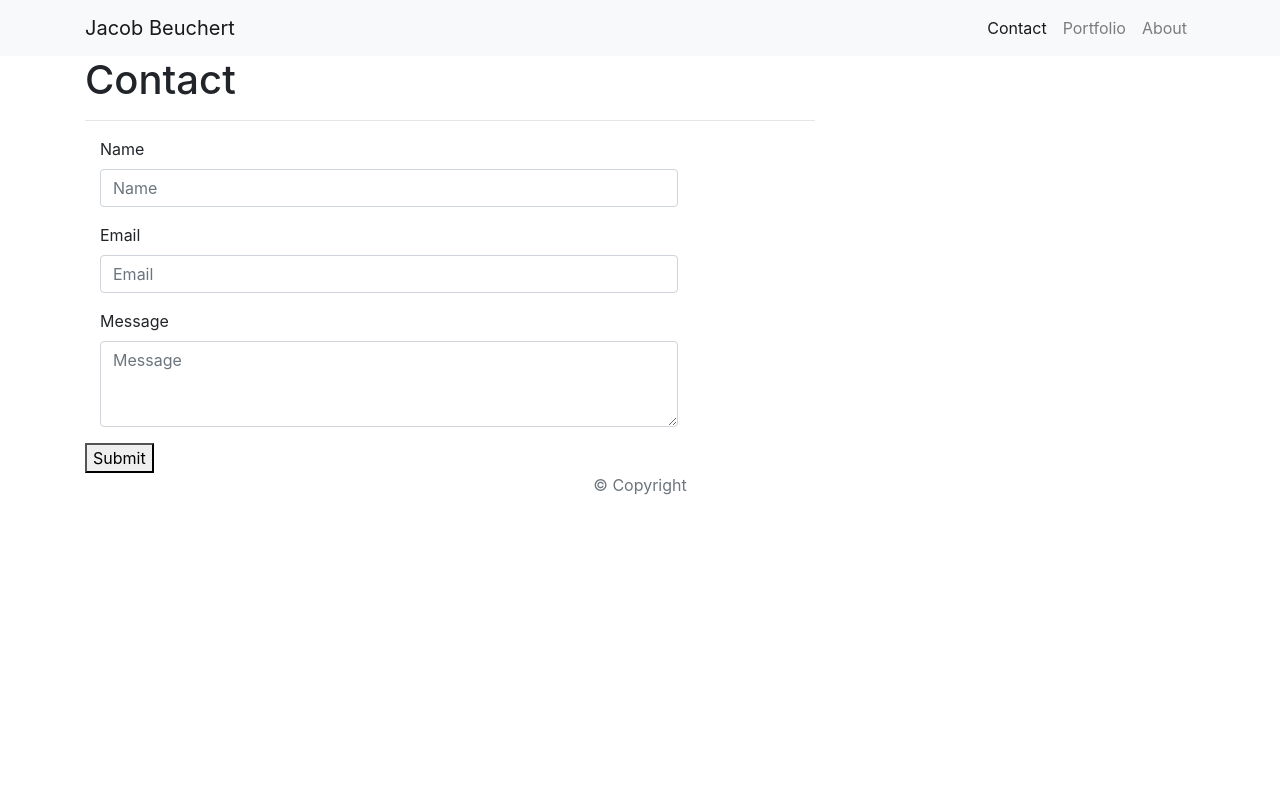
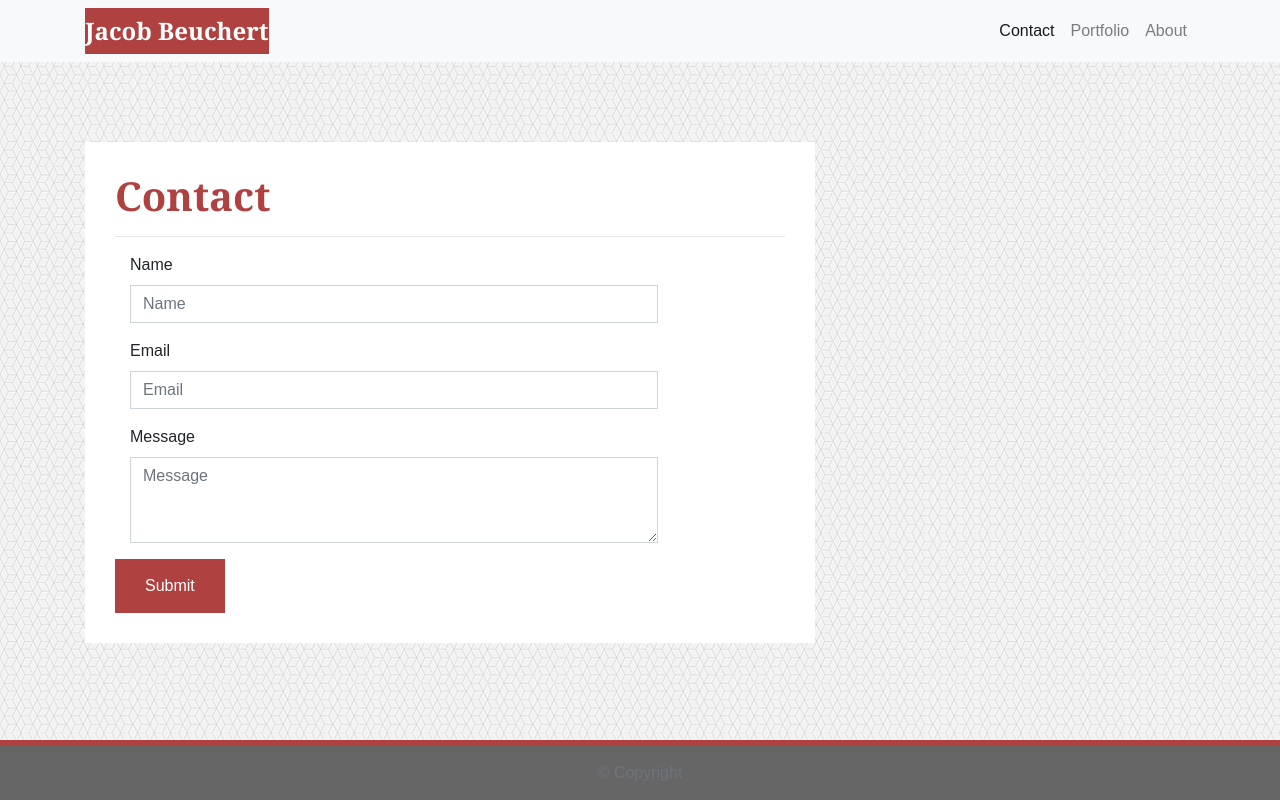
Before and after one commit to jwbeuchert/Responsive-Portfolio, a plain HTML site: page contact.html in a window 1280 px wide. Drawn offline with nearby package versions, Linux system fonts and the light colour scheme.

Commit message:
Adding finishing touches to protfolio

```diff
--- a/assets/css/style.css
+++ b/assets/css/style.css
@@ -0,0 +1,184 @@
+/* --- STYLES FOR ALL PAGES --- */
+body {
+  /* Typography */
+  font-family: Arial, "Helvetica Neue", Helvetica, sans-serif;
+
+  /* Visual */
+  background-image: url("../images/qbkls.png");
+}
+
+html {
+  /* Positioning */
+  position: relative;
+
+  /* Box-model */
+  min-height: 100%;
+}
+
+/* add space for fixed nav */
+main {
+  margin: 80px 0;
+}
+
+/* create styles for use for all white main boxes */
+.block {
+  background-color: #fff;
+
+  padding: 30px;
+  margin-bottom: 30px;
+}
+
+.block-header {
+  /* Typography */
+  color: #af4141;
+  font-family: Georgia, Times, "Times New Roman", serif;
+  font-weight: bold;
+}
+
+/* NAV START */
+#logo {
+  font-family: Georgia, Times, "Times New Roman", serif;
+
+  /* Typography */
+  font-size: 24px;
+  font-weight: bold;
+  color: #fff;
+
+  /* Visual */
+  background: #af4141;
+}
+
+/* override bootstrap hover color and border */
+.navbar-default .navbar-nav > li > a:hover {
+  color: #af4141;
+}
+
+.navbar {
+  background: white;
+  border: none;
+}
+
+/* media query for nav background color change */
+@media only screen and (max-width: 767px) {
+  .navbar-header {
+    background-color: #af4141;
+  }
+}
+/* END NAV */
+
+
+/* CONNECT W/ ME CSS */
+.connect-header {
+  /* Typography */
+  font-size: 25px;
+}
+
+.connect-photo {
+  /* Box-model */
+  width: 55px;
+  height: 55px;
+}
+
+#images {
+  /* Box-model */
+  padding-top: 15px;
+
+  /* Typography */
+  text-align: center;
+}
+/* END CONNECT W/ ME */
+
+
+/* BEGIN FOOTER */
+.footer {
+  /* Positioning */
+  position: absolute;
+  bottom: 0;
+
+  /* Box-model */
+  width: 100%;
+  height: 60px;
+
+  /* Visual */
+  background-color: #666;
+}
+
+.text-muted-footer {
+  /* Box-model */
+  margin-top: 15px;
+
+  /* Typography */
+  color: #fff;
+}
+
+.two-toned-footer-color {
+  /* Box-model */
+  height: 6px;
+  padding-top: 3px;
+
+  /* Visual */
+  background-color: #af4141;
+}
+/* END FOOTER */
+/* --- END STYLES FOR ALL PAGES --- */
+
+/* --- PAGE-SPECIFIC STYLES --- */
+/* ABOUT-ME PAGE */
+.about-me-header {
+  /* Positioning */
+  margin-bottom: 33px;
+  font-family: Georgia, Times, "Times New Roman", serif;
+
+  /* Typography */
+  font-size: 32px;
+  font-weight: bold;
+  color: #af4141;
+}
+
+#about-image {
+  /* Positioning */
+  float: left;
+
+  /* Box-model */
+  width: 200px;
+  margin: 0 20px 10px 0;
+}
+/* END ABOUT-ME PAGE */
+
+
+/* PORTFOLIO PAGE */
+.port-image {
+  margin: 20px auto;
+}
+/* END PORTFOLIO PAGE */
+
+
+/* CONTACT FORM PAGE  */
+.form-control {
+  /* give input boxes right angles */
+  border-radius: 0;
+
+  /* keep from horizontally resizing text area */
+  min-width: 100%;
+  max-width: 100%;
+}
+
+.submit-btn {
+  /* Box-model */
+  padding: 15px 30px;
+  font-size: 16px;
+  font-weight: lighter;
+
+  /* Typography */
+  color: #fff;
+
+  /* Visual */
+  background-color: #af4141;
+  border: 0;
+}
+
+.submit-btn:hover {
+  opacity: .7;
+}
+
+/* END CONTACT FORM PAGE */
--- a/contact.html
+++ b/contact.html
@@ -11,7 +11,7 @@
 
   <link rel="stylesheet" href="https://maxcdn.bootstrapcdn.com/bootstrap/4.0.0/css/bootstrap.min.css">
 
-  <link rel="stylesheet" href="assets/css/styles.css" media="screen">
+  <link rel="stylesheet" href="assets/css/style.css" media="screen">
 
 </head>
 
```
Also changed, not shown: index.html (+2 -2 lines), portfolio.html (+1 -1 lines), assets/images/20180929_081643.jpg (added), assets/images/qbkls.png (added).
